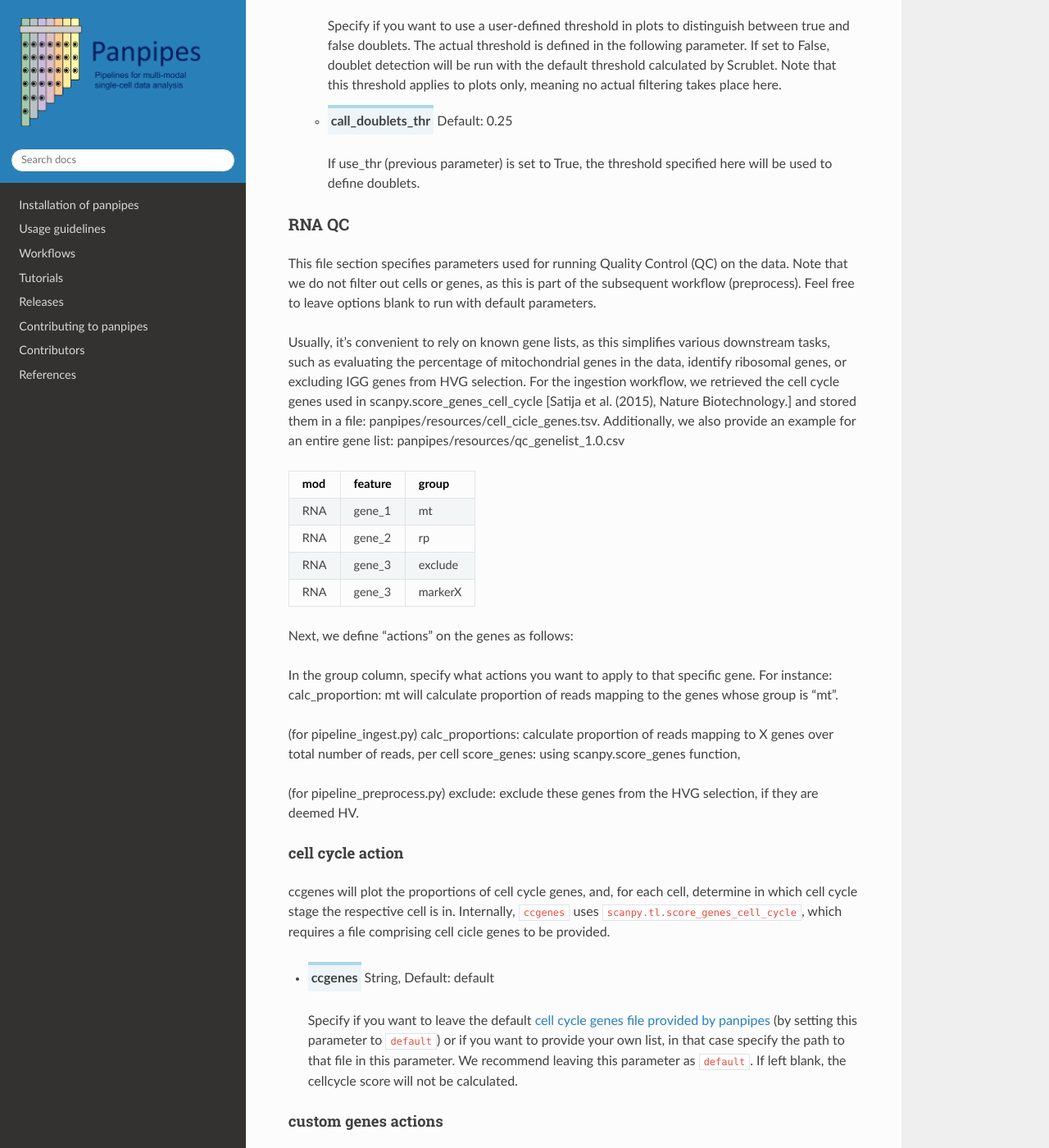
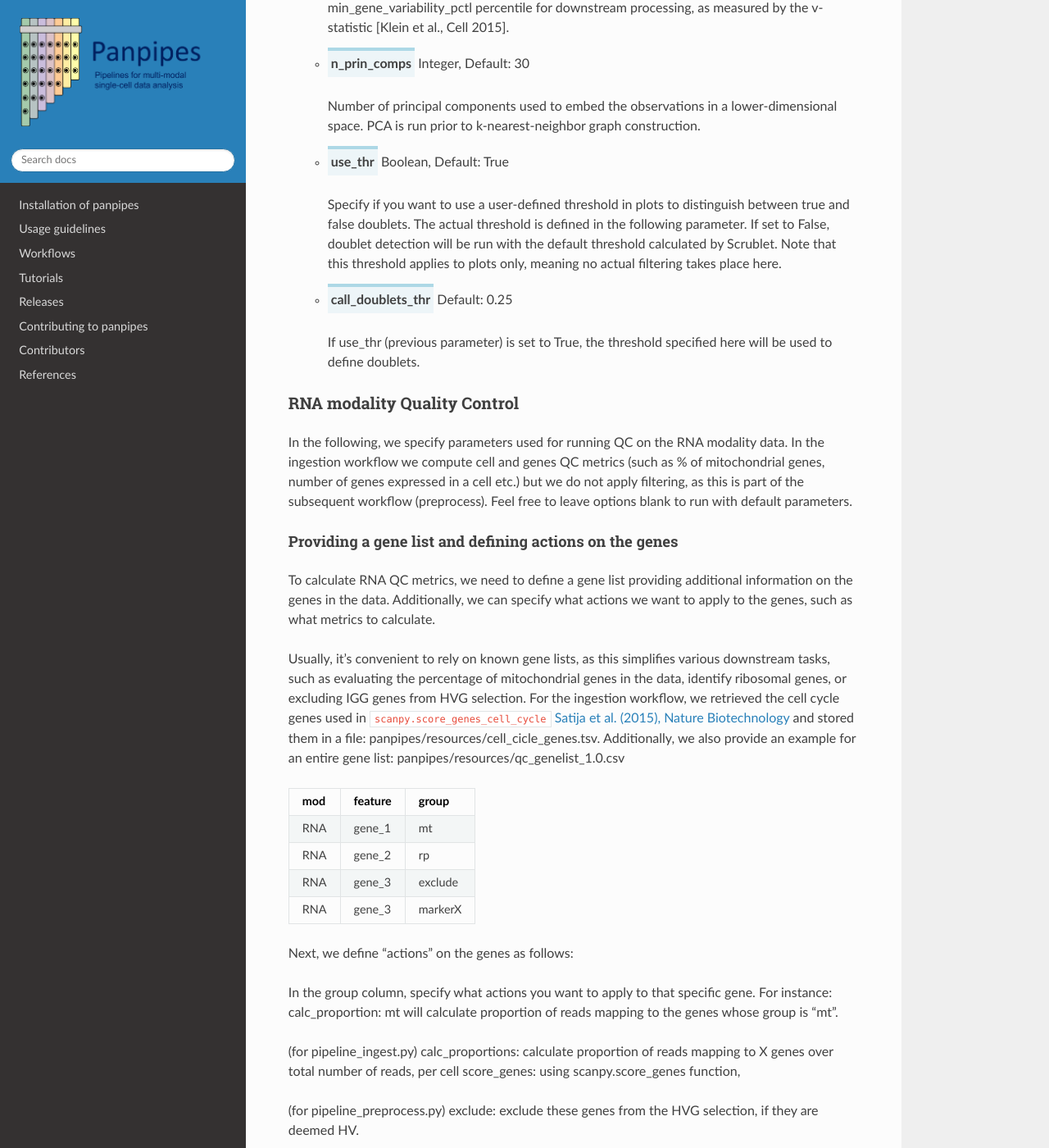
Before and after one commit to bio-la/panpipes-nextflow, a Sphinx documentation site: the page built from docs/pipeline_config_documentation/pipeline_ingestion_yml.md, in a window 1280 px wide and 1400 px high, scrolled down 5161 px. Shown: the whole window at 82% size. Built offline with Sphinx 7.4.7 and the Read the Docs theme 2.0.0, drawn with Linux system fonts in a browser that asks for light colours; some of the changed text lies outside the part shown.

Commit message:
PR Comment Revisions

```diff
--- a/docs/pipeline_config_documentation/pipeline_ingestion_yml.md
+++ b/docs/pipeline_config_documentation/pipeline_ingestion_yml.md
@@ -51,12 +51,12 @@
     Prefix for sample names.
 
 
-* <p class="parameter">use_existing_h5mu</p> Boolean (True/False)
+* <p class="parameter">use_existing_h5mu</p> Boolean (True/False), Default: False
 
-    If you have an existing MuData object (.h5mu file) that you want to run panpipes on, then store it in the folder where you intend to run the workflow, and call it ${sample_prefix}_unfilt.h5mu where ${sample_prefix} = sample_prefix argument above.
+    If you want to read an existing MuData object (.h5mu file), set to True. Move the object to the folder where you intend to run the ingestion workflow, and call it ${sample_prefix}_unfilt.h5mu where ${sample_prefix} = sample_prefix argument above.
 
 
-* <p class="parameter">submission_file</p> String
+* <p class="parameter">submission_file</p> String, Mandatory parameter
 
     Submission file name (e.g. sample_file_qc.txt).
     Ensure that the submission file must be in the right format.
@@ -99,12 +99,12 @@
 
 * <p class="parameter">barcode_mtd</p>
 
-    Specify if you want to integrate barcode level data, such as demultiplexing with hashtags, chemical tags or lipid tagging.
+    Optionally, you can ingest cell-barcode-level metadata, such as demultiplexing with hashtags, chemical tags or lipid tagging.
     In case you have cell level metadata such as results from a demultiplexing algorithm, you can incorporate it into the MuData object.
     The demultiplexing results should be stored in one csv file containing 2 columns, barcode_id, and sample_id.
     Note that the sample_id should match the sample_id column in the submission file.
 
-    * <p class="parameter">include</p> Boolean, Default: True<br>
+    * <p class="parameter">include</p> Boolean, Default: False<br>
         <p>Set to True if you want to include barcode level data.
         </p><br>
 
@@ -118,7 +118,9 @@
         </p><br>
 
 
-### Loading prot data - additional options
+### Loading Protein data - additional options
+Optionally, you can provide additional information on the Protein modality by specifying the following parameters.
+
 * <p class="parameter">protein_metadata_table</p> String
 
     File containing additional information on the proteins.
@@ -144,22 +146,24 @@
 
 * <p class="parameter">subset_prot_barcodes_to_rna</p> Default: False
 
-    Set to True if you want to treat filtered rna barcodes as the "real" cells (which we assume one wants to do in most cases), and, additionally, the out prot assay barcodes should mathc the rna ones.
+    If providing separate prot and rna 10X output (`load_prot_from_raw`: True), consider setting `subset_prot_barcodes_to_rna` to True.
+    Set to True if you want to treat filtered rna barcodes as the "real" cells (which we assume one wants to do in most cases), and, additionally, the out prot assay barcodes should match the rna ones.
     If set to False, the full prot matrix will be loaded into the MuData object.
 
 
 ## Quality Control (QC) options
-### 10X cellranger files processing
+### Processing of 10X cellranger files
 
-* <p class="parameter">plot_10X_metrics</p> Boolean, Default: True<br>
+* <p class="parameter">plot_10X_metrics</p> Boolean, Default: False<br>
 
     Specify if you want to plot 10x cellranger QC metrics.
-    Set this parameter to False if not using cellranger folders as input.
+    Set this parameter to False if you're not using cellranger folders as input.
     If starting from cellranger output, you can parse multiple metrics_summary.csv files and plot them together.
     The ingestion workflow will search for the metrics_summary file(s) in the "outs" folder and will stop if it doesn't find it.
 
 
-### Doublets on RNA - Scrublet
+### Doublet detection on RNA modality
+For doublet detection, we use the [Scrublet tool](https://www.sciencedirect.com/science/article/pii/S2405471218304745?via%3Dihub) for detection of doublets in the data. Doublets are cells that contain two distinct cell barcodes, and are often a result of two cells being encapsulated in the same droplet during the library preparation step.
 
 * <p class="parameter">scr</p><br>
 
@@ -213,13 +217,17 @@
         If use_thr (previous parameter) is set to True, the threshold specified here will be used to define doublets.
 
 
-### RNA QC
-This file section specifies parameters used for running Quality Control (QC) on the data.
-Note that we do not filter out cells or genes, as this is part of the subsequent workflow (preprocess).
+### RNA modality Quality Control
+In the following, we specify parameters used for running QC on the RNA modality data.
+In the ingestion workflow we compute cell and genes QC metrics (such as % of mitochondrial genes, number of genes expressed in a cell etc.) but we do not apply filtering, as this is part of the subsequent workflow (preprocess).
 Feel free to leave options blank to run with default parameters.
 
+#### Providing a gene list and defining actions on the genes
+To calculate RNA QC metrics, we need to define a gene list providing additional information on the genes in the data.
+Additionally, we can specify what actions we want to apply to the genes, such as what metrics to calculate.
+
 Usually, it's convenient to rely on known gene lists, as this simplifies various downstream tasks, such as evaluating the percentage of mitochondrial genes in the data, identify ribosomal genes, or excluding IGG genes from HVG selection.
-For the ingestion workflow, we retrieved the cell cycle genes used in scanpy.score_genes_cell_cycle [Satija et al. (2015), Nature Biotechnology.] and stored them in a file: panpipes/resources/cell_cicle_genes.tsv.
+For the ingestion workflow, we retrieved the cell cycle genes used in `scanpy.score_genes_cell_cycle` [Satija et al. (2015), Nature Biotechnology](https://www.nature.com/articles/nbt.3192) and stored them in a file: panpipes/resources/cell_cicle_genes.tsv.
 Additionally, we also provide an example for an entire gene list: panpipes/resources/qc_genelist_1.0.csv
 
 | mod | feature | group  |
@@ -241,19 +249,7 @@
 (for pipeline_preprocess.py)
 exclude: exclude these genes from the HVG selection, if they are deemed HV.
 
-#### cell cycle action
-
-ccgenes will plot the proportions of cell cycle genes, and, for each cell, determine in which cell cycle stage the respective cell is in.
-Internally, `ccgenes` uses `scanpy.tl.score_genes_cell_cycle`, which requires a file comprising cell cicle genes to be provided.
-
-* <p class="parameter">ccgenes</p> String, Default: default
-
-    Specify if you want to leave the default [cell cycle genes file provided by panpipes](panpipes/resources/cell_cicle_genes.tsv) (by setting this parameter to `default`) or if you want to provide your own list, in that case specify the path to that file in this parameter.
-    We recommend leaving this parameter as `default`.
-    If left blank, the cellcycle score will not be calculated.
-
-
-#### custom genes actions
+#### Custom genes actions
 
 * <p class="parameter">custom_genes_file</p>String, Default: resources/qc_genelist_1.0.csv
 
@@ -269,8 +265,19 @@
 
     Specify what genes should be scored.
 
+#### Cell cycle action
 
-### Plot QC
+`ccgenes` will plot the proportions of cell cycle genes, and, for each cell, determine in which cell cycle stage the respective cell is in.
+Internally, `ccgenes` uses `scanpy.tl.score_genes_cell_cycle`, which requires a file comprising cell cicle genes to be provided.
+
+* <p class="parameter">ccgenes</p> String, Default: default
+
+    Specify if you want to leave the default [cell cycle genes file provided by panpipes](panpipes/resources/cell_cicle_genes.tsv) (by setting this parameter to `default`) or if you want to provide your own list, in that case specify the path to that file in this parameter.
+    We recommend leaving this parameter as `default`.
+    If left blank, the cellcycle score will not be calculated.
+
+
+### Plotting utilities for QC plots
 
 * <p class="parameter">plotqc_grouping_var</p> String, Default: orig.ident
 
@@ -279,7 +286,7 @@
     If left blank, the base of the plot will be the `sample_id` of your submission file.
 
 
-### Plot RNA QC metrics
+### Plotting RNA QC metrics
 All parameter values in this section should be provided as a comma separated String e.g. a,b,c.
 
 * <p class="parameter">plotqc_rna_metrics</p> String (comma-separated), Default: doublet_scores,pct_counts_mt,pct_counts_rp,pct_counts_hb,pct_counts_ig
@@ -288,7 +295,7 @@
     Must be cell observations stored in .obs of the RNA AnnData.
 
 
-### Plot PROT QC metrics
+### Plotting Protein QC metrics
 Plotting QC metrices for protein data requires prot_path to be included in the submission file.
 All parameter values in this section should be provided as a comma separated String e.g. a,b,c.
 
@@ -351,7 +358,7 @@
     If you want to keep all the raw data then set this parameter to False.
 
 
-### Files required for profiling ambient background or running dsb normalisation:
+### Files required for profiling ambient background or running dsb normalisation
 To profile ambient background or run dsb normalization, the raw_feature_bc_matrix folder from cellranger or equivalent is required.
 The pipeline will automatically search for this as a .h5 or matrix folder, if the {mod}_filetype is set to "cellranger", "cellranger_multi" or "10X_h5" based on the path specified in the submission file.
 
@@ -399,7 +406,7 @@
     - 0 = normalise rowwise (per feature, recommended)
     - 1 = normalise colwise (per cell)
 
-### DSB parameters
+### Denoised and Scaled by Background (DSB) normalization options
  In order to run DSB you must have access to the complete raw counts, including the empty droplets from both rna and protein assays.
  See details for how to make sure your files are compatible in the _assess background_ section above.
 
```
Also changed, not shown: other parts of docs/pipeline_config_documentation/pipeline_ingestion_yml.md (+4 -4 lines), 1 other file.
